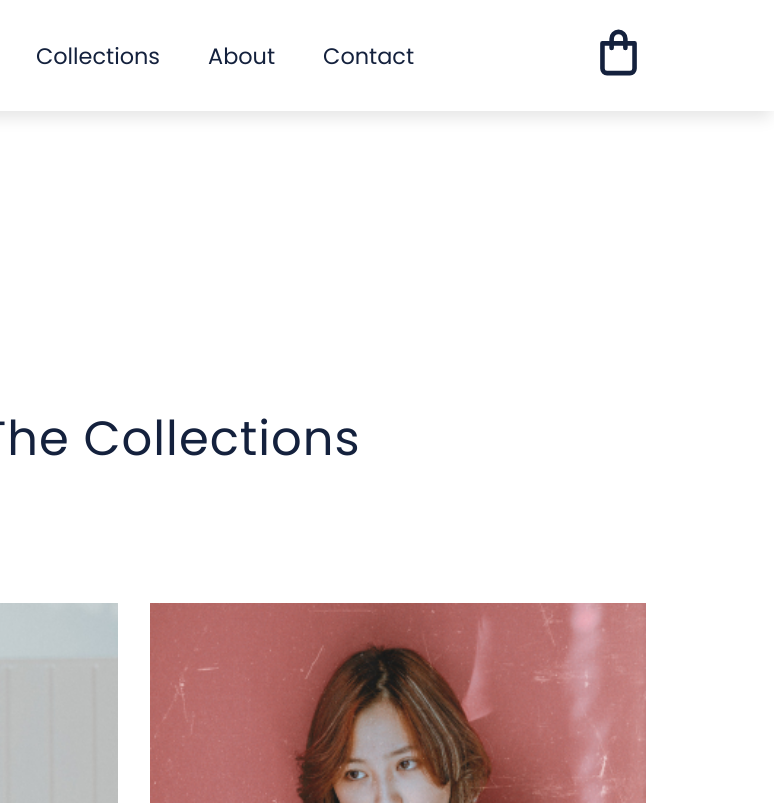
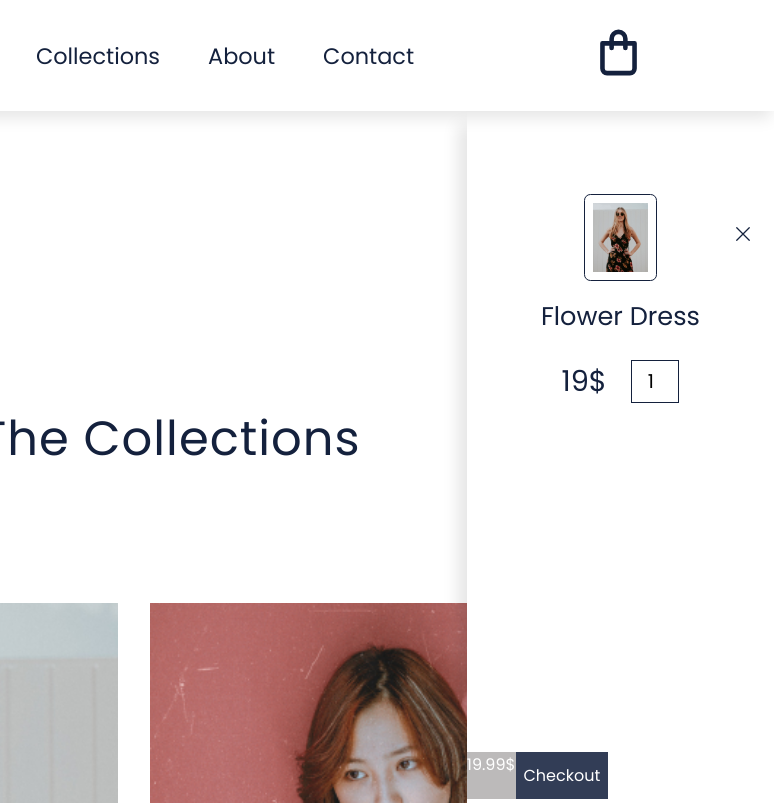
Before and after one commit to ElmazMed/shopping-cart-practice, a plain HTML site: page index.html in a window 1280 px wide. Shown: the top 803 px of the page, 506-1280 px from the left. Drawn offline with Linux system fonts and the light colour scheme.

Commit message:
Creating the shopping cart

```diff
--- a/index.html
+++ b/index.html
@@ -11,6 +11,43 @@
 </head>
 <body>
     <div id="cart-msg" class="d-none">Your item is in the cart</div>
+
+    <div id="cart-container" class="">
+        <div class="cart-product d-flex items-center direction-clmn gap-2">
+            <div class="remove-btn">
+                <svg xmlns="http://www.w3.org/2000/svg" width="30" height="30" viewBox="0 0 24 24"><path fill="none" stroke="currentColor" stroke-linecap="round" stroke-linejoin="round" d="m7 7l10 10M7 17L17 7"/></svg>
+            </div>
+            <div class="cart-item-img d-flex justify-center">
+                <img src="/imgs/product-item1.jpg" alt="">
+            </div>
+            <div class="d-flex items-center direction-clmn gap-2">
+                <h5>Flower Dress</h5>
+                <div class="d-flex justify-center gap-2">
+                    <span>19$</span>
+                    <input type="number" name="quantity" value="1" id="quantity">
+                </div>
+            </div>
+        </div>
+        <div class="total-cta d-flex">
+            <span class="total">19.99$</span>
+            <button class="checkout">Checkout</button>
+        </div>
+    </div>
+
+    <div class="nl-overlay d-none">
+        <div class="nl-container d-flex justify-center items-center">
+            <div class="right-side d-flex direction-clmn items-center">
+                <div class="nl-texts">
+                    <h4>50% Discount on your subscription</h4>
+                    <p>Subscribe now and be the first to get all our <br> Hot Deals!</p>
+                </div>
+                <form action="" id="nl-form" class="d-flex direction-clmn">
+                    <input type="email" name="email" id="nl-mail" placeholder="Enter your email here">
+                    <button type="submit">Subscribe</button>
+                </form>
+            </div>
+        </div>
+    </div>
     <header>
         <div class="container">
             <nav class="d-flex items-center space-btwn">
--- a/style.css
+++ b/style.css
@@ -36,6 +36,9 @@ body, html {
 .space-btwn {
     justify-content: space-between;
 }
+.space-evnly {
+    justify-content: space-evenly;
+}
 .direction-clmn {
     flex-direction: column;
 }
@@ -57,6 +60,19 @@ h2 {
     font-weight: 400;
     letter-spacing: 1px;
 }
+input, textarea {
+    border: none;
+    border-bottom: 1px solid #bcbaba;
+    background: none;
+    font-size: 1.2rem;
+    font-family: var(--main-ff);
+    padding: .8rem .5rem;
+    margin: .2rem 0 2.3rem 1rem;
+    outline: none;
+}
+.gap-2 {
+    gap: 1.5rem;
+}
 
 /* End of classes & element */
 
@@ -69,6 +85,101 @@ h2 {
     top: 8rem;
     padding: 1rem;
     transition: all .4s ease-in-out;
+}
+#cart-container {
+    background-color: var(--white-clr);
+    box-shadow: -12px 10px 15px -3px rgba(0,0,0,0.1);
+    overflow-y: auto;
+    white-space: pre;
+    padding: 1rem 1rem 4rem 1rem;
+    position: fixed;
+    top: 7rem;
+    right: 0;
+    height: 100%;
+    width: 24%;
+    transition: all .4s ease-in-out;
+}
+#cart-container .total-cta {
+    position: absolute;
+    bottom: 113px;
+    left: 0;
+    z-index: 3;
+}
+#cart-container .total-cta .total {
+    background-color: #bcbaba;
+    color: var(--white-clr);
+}
+#cart-container .total-cta .checkout {
+    background-color: #14213dde;
+    border: none;
+    color: var(--white-clr);
+    cursor: pointer;
+    font-size: 1rem;
+    font-family: var(--main-ff);
+    text-align: center;
+    padding: .7rem .5rem;
+}
+#cart-container .cart-product {
+    gap: 1rem;
+    position: relative;
+    padding: 1rem;
+}
+#cart-container .cart-product .remove-btn {
+    cursor: pointer;
+    position: absolute;
+    right: 0;
+}
+#cart-container .cart-product .cart-item-img {
+    border: 1px solid var(--primary-clr);
+    border-radius: .4rem;
+    padding: .5rem;
+    max-width: 30%;
+}
+#cart-container .cart-product h5 {
+    font-size: 1.6rem;
+    font-weight: 400;
+}
+#cart-container .cart-product span {
+    font-size: 1.8rem;
+}
+#cart-container .cart-product #quantity {
+    border: 1px solid var(--primary-clr);
+    padding: 0 0 0 1rem;
+    margin: 0;
+    width: 20%;
+}
+
+.nl-overlay {
+    background-color: #00000094;
+    height: 100%;
+    width: 100%;
+    position: fixed;
+    z-index: 1;
+}
+.nl-overlay .right-side h4 {
+    text-align: center;
+    font-size: 1.2rem;
+}
+.nl-overlay .right-side p {
+    text-align: center;
+    margin-top: 1rem;
+    margin-bottom: 1.5rem;
+}
+.nl-overlay .right-side {
+    background-color: var(--white-clr);
+    padding: 4rem;
+}
+.nl-overlay .right-side button {
+    background-color: var(--primary-clr);
+    border: none;
+    color: var(--white-clr);
+    cursor: pointer;
+    font-size: 1.1rem;
+    font-family: var(--main-ff);
+    text-align: center;
+    padding: .7rem 1rem;
+    margin-left: 1rem;
+    width: 33%;
 }
 header{
     background-color: white;
@@ -118,6 +229,7 @@ nav .cart a .items-count {
     visibility: hidden;
 }
 
+/* Start the collection section */
 .products-container {
     margin-top: 8rem;
     gap: 2rem;
@@ -136,13 +248,14 @@ nav .cart a .items-count {
 .products-container .products-card .product-details h4 {
     color: var(--primary-clr);
     font-size: 1.3rem;
-    font-weight: 600;
+    font-weight: 500;
 }
 .products-container .products-card .product-details .price-cta {
     margin: 1rem 0 2.5rem 0;
 }
 .products-container .products-card .product-details .price-cta span {
     color: var(--primary-clr);
+    font-weight: 600;
     font-size: 1.8rem;
 }
 .products-container .products-card .product-details .price-cta button {
@@ -236,15 +349,7 @@ nav .cart a .items-count {
     margin-bottom: .7rem;
     margin-left: 1.5rem;
 }
-#contact-us .contact-form form input, textarea {
-    border: none;
-    border-bottom: 1px solid #bcbaba;
-    font-size: 1.2rem;
-    font-family: var(--main-ff);
-    padding: .8rem .5rem;
-    margin: .2rem 0 2.3rem 1rem;
-    outline: none;
-}
+
 #contact-us .contact-form form textarea {
     resize: vertical;
 }
```
Also changed, not shown: imgs/nl-img.jpg (added).
